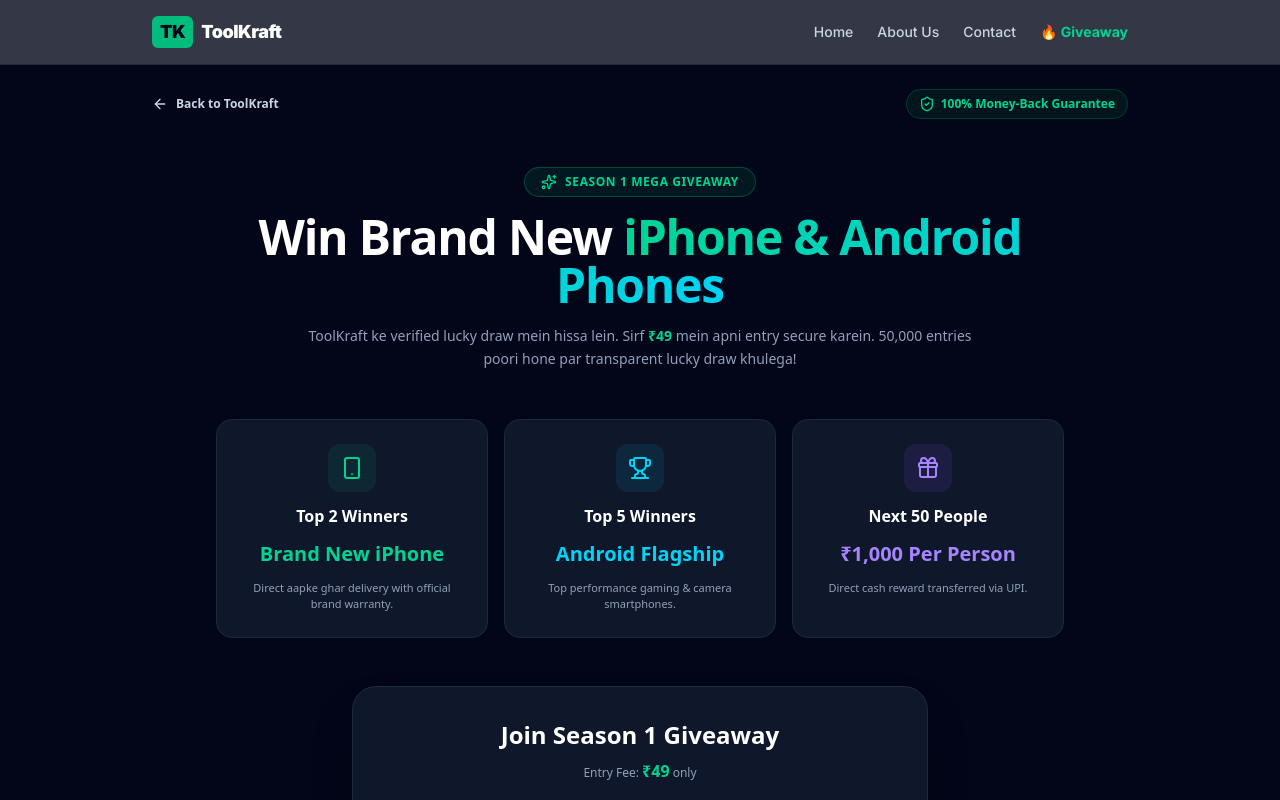
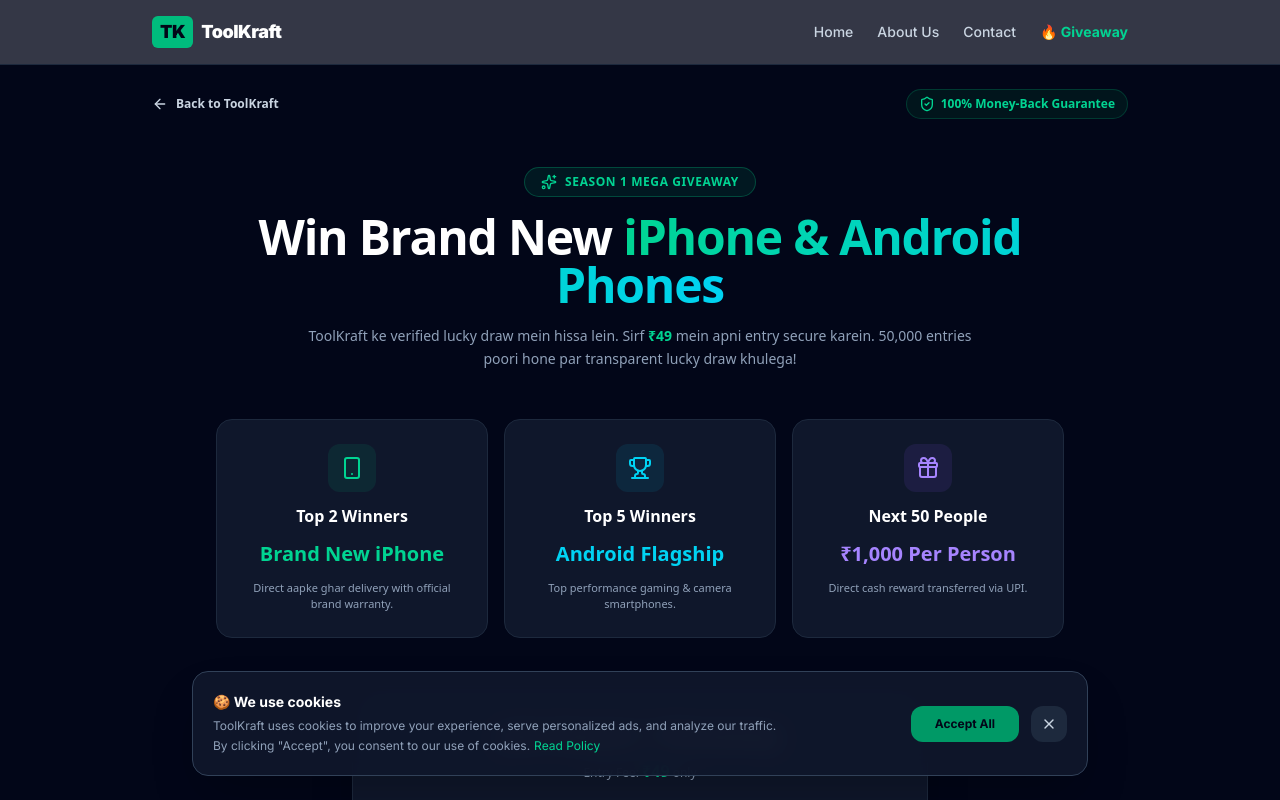
Before and after one commit to atulpatle28/toolnova, a Next.js app: page /contest in a window 1280 px wide. Shown: the top 800 px of the page. Built offline with nearby package versions, Linux system fonts and the light colour scheme.

Commit message:
Pro Update: Integrated CookieBanner into RootLayout for AdSense compliance

```diff
--- /dev/null
+++ b/app/components/CookieBanner.tsx
@@ -0,0 +1,56 @@
+"use client";
+
+import { useState, useEffect } from "react";
+import Link from "next/link";
+import { X } from "lucide-react";
+
+export default function CookieBanner() {
+  const [isVisible, setIsVisible] = useState(false);
+
+  useEffect(() => {
+    // Check if user already accepted cookies
+    const consent = localStorage.getItem("tk_cookie_consent");
+    if (!consent) {
+      setIsVisible(true);
+    }
+  }, []);
+
+  const acceptCookies = () => {
+    localStorage.setItem("tk_cookie_consent", "true");
+    setIsVisible(false);
+  };
+
+  if (!isVisible) return null;
+
+  return (
+    <div className="fixed bottom-0 left-0 right-0 z-50 p-4 sm:p-6 pb-safe pointer-events-none">
+      <div className="max-w-4xl mx-auto bg-slate-900/95 backdrop-blur-md border border-slate-700 p-4 sm:p-5 rounded-2xl shadow-2xl flex flex-col sm:flex-row items-start sm:items-center justify-between gap-4 pointer-events-auto">
+        <div className="space-y-1">
+          <p className="text-sm font-bold text-white">🍪 We use cookies</p>
+          <p className="text-xs text-slate-400 max-w-xl leading-relaxed">
+            ToolKraft uses cookies to improve your experience, serve personalized ads, and analyze our traffic. By clicking &quot;Accept&quot;, you consent to our use of cookies.
+            <Link href="/privacy-policy" className="text-emerald-400 hover:underline ml-1">
+              Read Policy
+            </Link>
+          </p>
+        </div>
+
+        <div className="flex items-center gap-3 w-full sm:w-auto shrink-0">
+          <button
+            onClick={acceptCookies}
+            className="flex-1 sm:flex-none bg-emerald-600 hover:bg-emerald-500 text-slate-950 font-bold px-6 py-2.5 rounded-xl text-xs transition"
+          >
+            Accept All
+          </button>
+          <button
+            onClick={() => setIsVisible(false)}
+            className="p-2.5 bg-slate-800 hover:bg-slate-700 rounded-xl text-slate-300 transition"
+            aria-label="Close"
+          >
+            <X className="w-4 h-4" />
+          </button>
+        </div>
+      </div>
+    </div>
+  );
+}
--- a/app/components/Footer.tsx
+++ b/app/components/Footer.tsx
@@ -36,7 +36,7 @@
             <ul className="space-y-2 text-xs">
               <li className="flex items-start gap-2">
                 <Mail className="w-4 h-4 text-slate-500 shrink-0" />
-                <span>support@mytoolkraft.in<br/>(Response time: 24-48 hours)</span>
+                <span>workformoney28@gmail.com<br/>(Response time: 24-48 hours)</span>
               </li>
               <li className="flex items-start gap-2 pt-1">
                 <MapPin className="w-4 h-4 text-slate-500 shrink-0" />
--- a/app/layout.tsx
+++ b/app/layout.tsx
@@ -2,7 +2,8 @@
 import { Inter } from "next/font/google";
 import "./globals.css";
 import Link from "next/link";
-import Footer from "./components/Footer"; // Tera naya footer
+import Footer from "./components/Footer";
+import CookieBanner from "./components/CookieBanner"; // Naya Cookie Banner import
 
 const inter = Inter({ subsets: ["latin"] });
 
@@ -52,8 +53,9 @@
           {children}
         </main>
 
-        {/* Footer */}
+        {/* Footer aur Global Components */}
         <Footer />
+        <CookieBanner />
       </body>
     </html>
   );
--- /dev/null
+++ b/app/loading.tsx
@@ -0,0 +1,14 @@
+import { Loader2 } from "lucide-react";
+
+export default function Loading() {
+  return (
+    <div className="fixed inset-0 bg-slate-950/80 backdrop-blur-sm flex flex-col items-center justify-center z-50">
+      <div className="bg-slate-900 border border-slate-800 p-6 rounded-2xl shadow-2xl flex flex-col items-center gap-4">
+        <Loader2 className="w-8 h-8 text-emerald-400 animate-spin" />
+        <p className="text-xs font-bold text-slate-300 uppercase tracking-widest animate-pulse">
+          Loading ToolKraft...
+        </p>
+      </div>
+    </div>
+  );
+}
--- /dev/null
+++ b/app/not-found.tsx
@@ -0,0 +1,27 @@
+import Link from "next/link";
+import { Search, ArrowLeft } from "lucide-react";
+
+export default function NotFound() {
+  return (
+    <div className="min-h-[80vh] bg-slate-950 flex flex-col items-center justify-center p-6 text-center font-sans">
+      <div className="w-20 h-20 bg-slate-900 border border-slate-800 rounded-3xl flex items-center justify-center mb-6 shadow-2xl">
+        <Search className="w-10 h-10 text-emerald-400" />
+      </div>
+
+      <h1 className="text-4xl sm:text-6xl font-black text-white tracking-tight mb-4">
+        404 <span className="text-slate-700">|</span> Not Found
+      </h1>
+
+      <p className="text-slate-400 max-w-md mx-auto mb-8 text-sm">
+        Oops! Jis page ko aap dhoondh rahe hain, wo exist nahi karta ya move ho chuka hai.
+      </p>
+
+      <Link
+        href="/"
+        className="inline-flex items-center gap-2 bg-emerald-600 hover:bg-emerald-500 text-slate-950 font-bold px-6 py-3 rounded-xl transition shadow-lg shadow-emerald-600/20"
+      >
+        <ArrowLeft className="w-4 h-4" /> Back to Homepage
+      </Link>
+    </div>
+  );
+}
```
